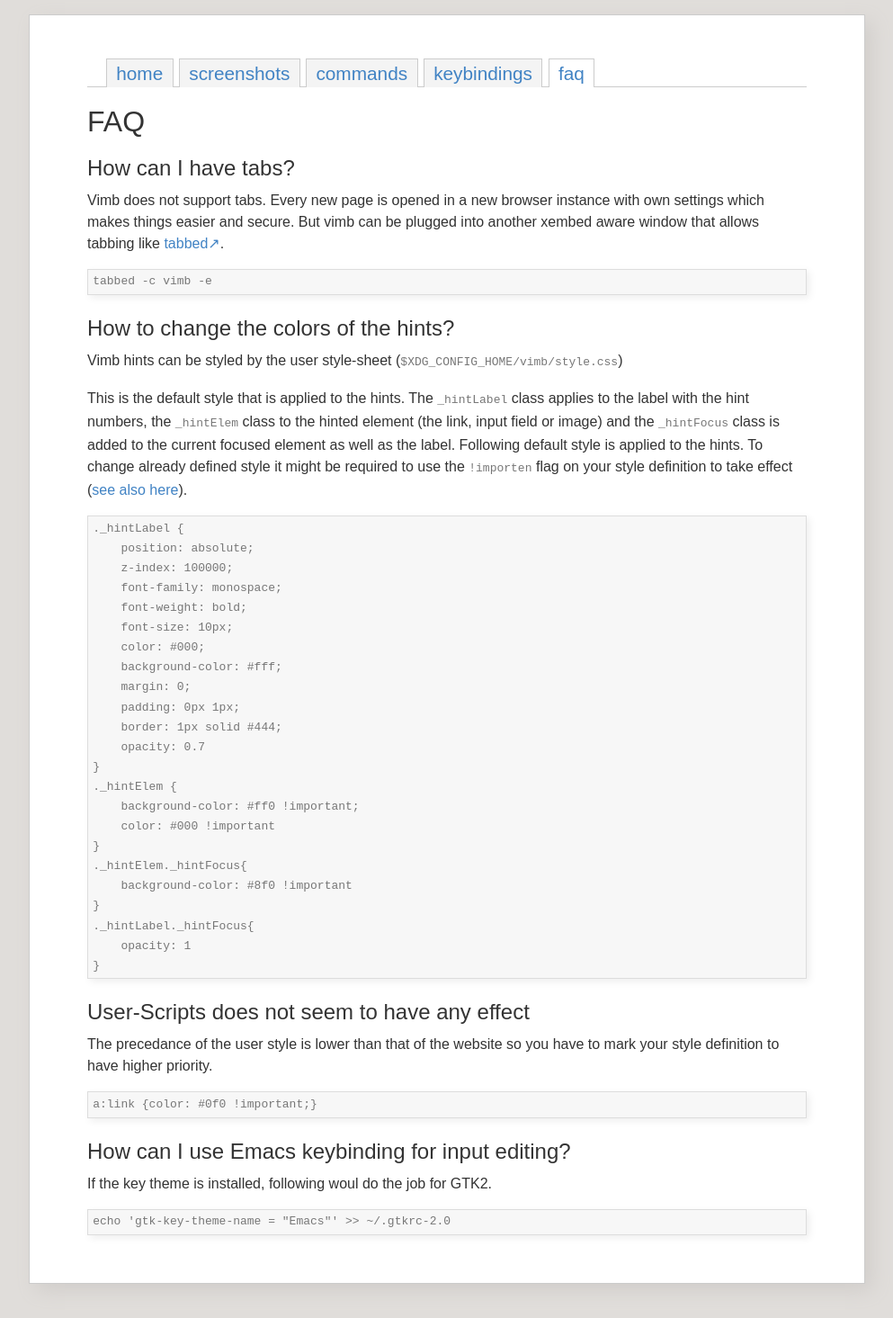
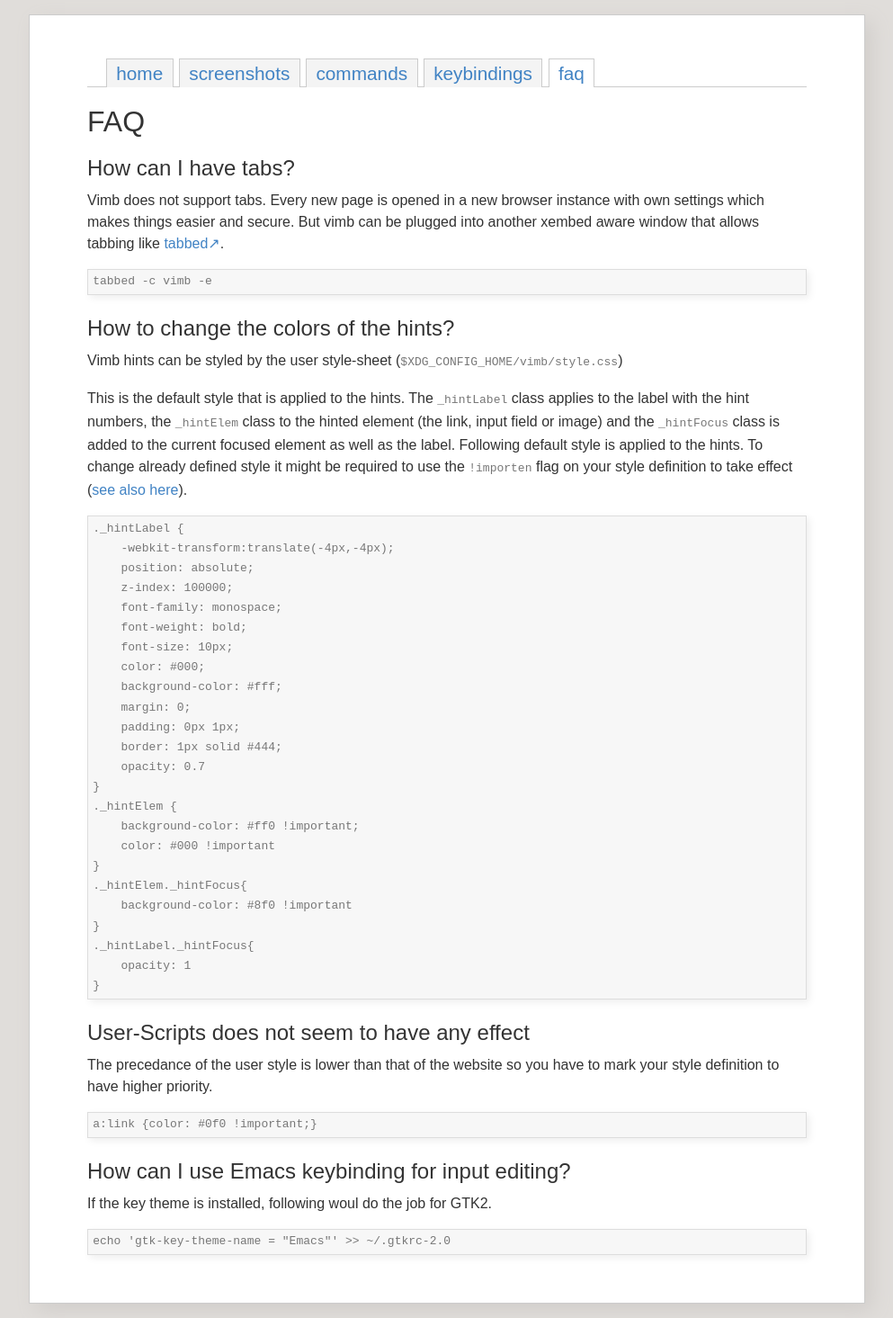
Before and after one commit to fanglingsu/vimb, a Jekyll site: the page built from faq.md, in a window 1280 px wide. Shown: the whole page at 90% size, without its empty margins (143-1136 px from the left). Built offline with Jekyll 4.4.1, drawn with Linux system fonts in a browser that asks for light colours; before the commit the page ends 1443 px from its top, so only the background shows below that.

Commit message:
Updated the default hint style in faq page.

```diff
--- a/faq.md
+++ b/faq.md
@@ -29,6 +29,7 @@
 ([see also here](#user-scripts)).
 
     ._hintLabel {
+        -webkit-transform:translate(-4px,-4px);
         position: absolute;
         z-index: 100000;
         font-family: monospace;
```
